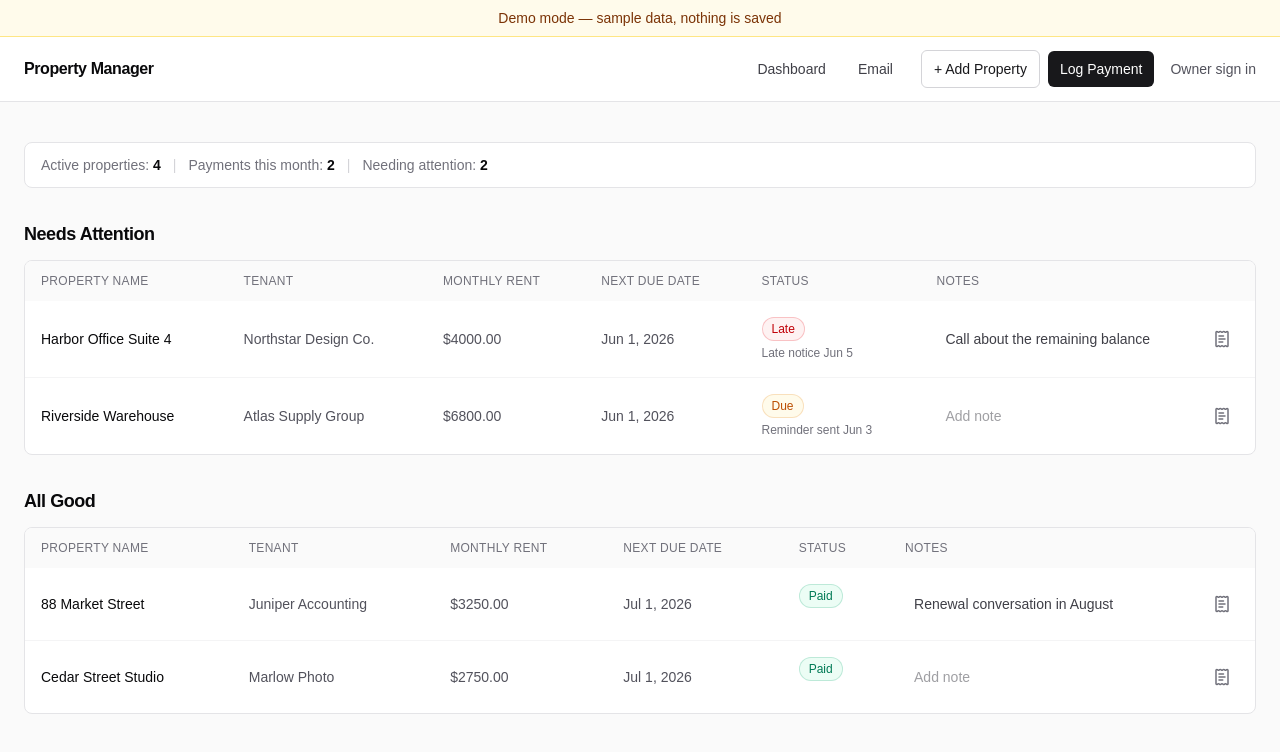
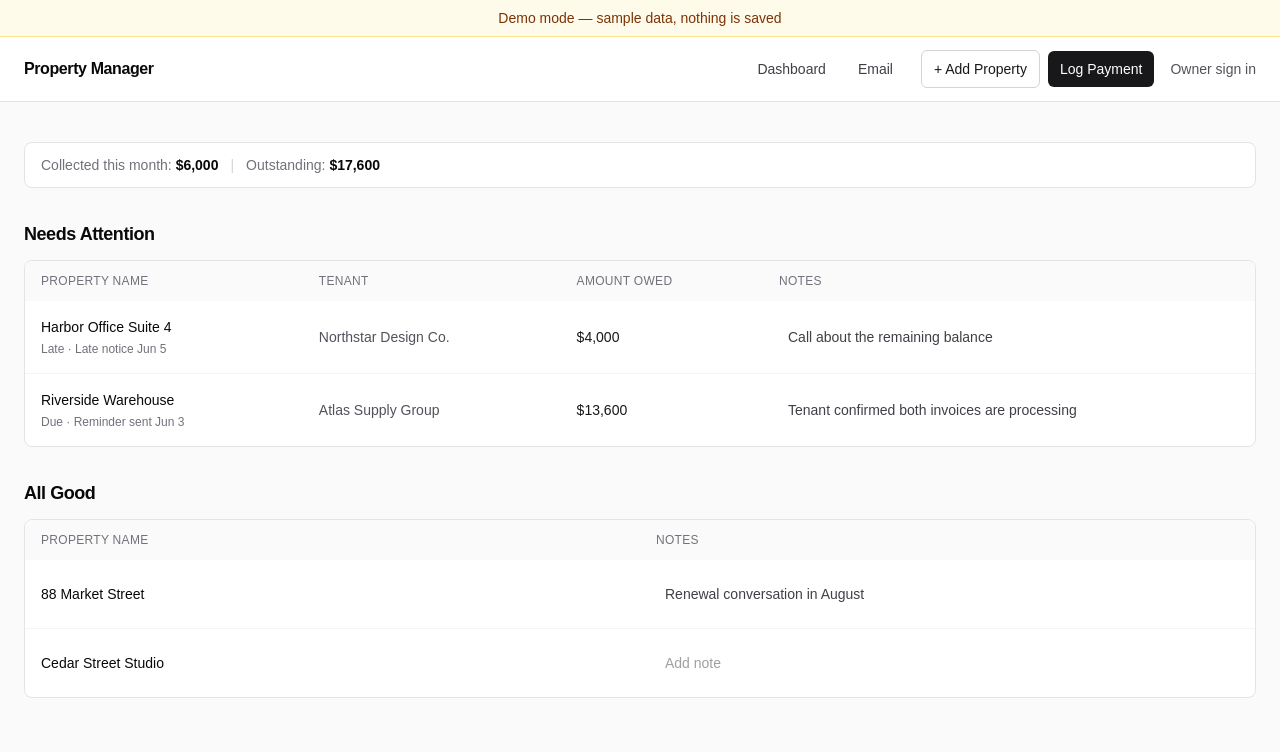
Before and after one commit to naubin4-png/property-management-app, a Next.js app: page /demo in a window 1280 px wide. Shown: the top 752 px of the page. Built offline with nearby package versions, Linux system fonts and the light colour scheme.

Commit message:
feat: simplify dashboard to money-first layout

```diff
--- a/components/dashboard-view.tsx
+++ b/components/dashboard-view.tsx
@@ -1,28 +1,17 @@
 "use client";
 
-import { ReceiptText } from "lucide-react";
 import Link from "next/link";
 import { useState, useTransition } from "react";
 
 import { saveDashboardNote } from "@/app/(dashboard)/dashboard/actions";
 import type { DashboardProperty, DashboardStatus } from "@/lib/dashboard";
-import { formatMoney, formatMonth } from "@/lib/lease-math";
-import { cn } from "@/lib/utils";
 
 export type DashboardSummary = {
-  activeProperties: number;
-  paymentsThisMonth: number;
-  needingAttention: number;
+  collectedThisMonthCents: number;
+  outstandingCents: number;
 };
 
 type DashboardViewProperty = DashboardProperty;
-
-const statusStyles: Record<DashboardStatus, string> = {
-  PAID: "bg-emerald-50 text-emerald-700 ring-emerald-600/20",
-  DUE: "bg-amber-50 text-amber-700 ring-amber-600/20",
-  LATE: "bg-red-50 text-red-700 ring-red-600/20",
-  NO_LEASE: "bg-zinc-100 text-zinc-600 ring-zinc-500/20",
-};
 
 const statusLabels: Record<DashboardStatus, string> = {
   PAID: "Paid",
@@ -31,32 +20,49 @@ const statusLabels: Record<DashboardStatus, string> = {
   NO_LEASE: "No Lease",
 };
 
-function StatusChip({ status }: { status: DashboardStatus }) {
+function formatCurrency(cents: number) {
+  return new Intl.NumberFormat("en-US", {
+    style: "currency",
+    currency: "USD",
+    minimumFractionDigits: cents % 100 === 0 ? 0 : 2,
+    maximumFractionDigits: 2,
+  }).format(cents / 100);
+}
+
+function propertyName(
+  property: DashboardViewProperty,
+  propertyBaseHref: string | null,
+) {
+  if (!propertyBaseHref) {
+    return property.name;
+  }
+
   return (
-    <span
-      className={cn(
-        "inline-flex rounded-full px-2.5 py-1 text-xs font-medium ring-1 ring-inset",
-        statusStyles[status],
-      )}
+    <Link
+      className="hover:underline"
+      href={`${propertyBaseHref}/${property.id}`}
     >
-      {statusLabels[status]}
-    </span>
+      {property.name}
+    </Link>
   );
 }
 
-function RecentEmail({ property }: { property: DashboardViewProperty }) {
-  if (!property.latestEmail) {
-    return null;
-  }
+function AttentionStatus({ property }: { property: DashboardViewProperty }) {
+  const email = property.latestEmail
+    ? ` · ${property.latestEmail.label} ${property.latestEmail.sentAt.toLocaleDateString(
+        "en-US",
+        {
+          month: "short",
+          day: "numeric",
+          timeZone: "UTC",
+        },
+      )}`
+    : "";
 
   return (
-    <p className="mt-1 text-xs text-zinc-500">
-      {property.latestEmail.label}{" "}
-      {property.latestEmail.sentAt.toLocaleDateString("en-US", {
-        month: "short",
-        day: "numeric",
-        timeZone: "UTC",
-      })}
+    <p className="mt-1 text-xs font-normal text-zinc-500">
+      {statusLabels[property.status]}
+      {email}
     </p>
   );
 }
@@ -96,28 +102,23 @@ function DashboardNote({
   );
 }
 
-export function StatCards({ summary }: { summary: DashboardSummary }) {
+export function MoneyBar({ summary }: { summary: DashboardSummary }) {
   return (
     <section className="rounded-lg border border-zinc-200 bg-white px-4 py-3 text-sm text-zinc-700">
-      <div className="flex flex-col gap-2 sm:flex-row sm:flex-wrap sm:items-center sm:gap-0">
+      <div className="flex flex-col gap-2 sm:flex-row sm:items-center sm:gap-0">
         <span>
-          <span className="font-medium text-zinc-500">Active properties:</span>{" "}
+          <span className="font-medium text-zinc-500">
+            Collected this month:
+          </span>{" "}
           <span className="font-semibold text-zinc-950">
-            {summary.activeProperties}
+            {formatCurrency(summary.collectedThisMonthCents)}
           </span>
         </span>
         <span className="hidden px-3 text-zinc-300 sm:inline">|</span>
         <span>
-          <span className="font-medium text-zinc-500">Payments this month:</span>{" "}
+          <span className="font-medium text-zinc-500">Outstanding:</span>{" "}
           <span className="font-semibold text-zinc-950">
-            {summary.paymentsThisMonth}
-          </span>
-        </span>
-        <span className="hidden px-3 text-zinc-300 sm:inline">|</span>
-        <span>
-          <span className="font-medium text-zinc-500">Needing attention:</span>{" "}
-          <span className="font-semibold text-zinc-950">
-            {summary.needingAttention}
+            {formatCurrency(summary.outstandingCents)}
           </span>
         </span>
       </div>
@@ -125,54 +126,12 @@ export function StatCards({ summary }: { summary: DashboardSummary }) {
   );
 }
 
-function PaymentAction({
-  property,
-  onLogPayment,
-}: {
-  property: DashboardViewProperty;
-  onLogPayment?: (propertyId?: string) => void;
-}) {
-  if (!property.hasActiveLease) {
-    return null;
-  }
-
-  if (onLogPayment) {
-    return (
-      <button
-        aria-label={`Log payment for ${property.name}`}
-        className="mt-4 inline-flex h-10 items-center gap-2 rounded-md border border-zinc-300 px-3 text-sm font-medium text-zinc-800 md:mt-0 md:border-0 md:p-2 md:text-zinc-500 md:hover:bg-zinc-100 md:hover:text-zinc-900"
-        onClick={() => onLogPayment(property.id)}
-        type="button"
-      >
-        <ReceiptText aria-hidden="true" size={18} />
-        <span className="md:hidden">Log Payment</span>
-      </button>
-    );
-  }
-
-  return (
-    <Link
-      aria-label={`Log payment for ${property.name}`}
-      className="mt-4 inline-flex h-10 items-center gap-2 rounded-md border border-zinc-300 px-3 text-sm font-medium text-zinc-800 md:mt-0 md:border-0 md:p-2 md:text-zinc-500 md:hover:bg-zinc-100 md:hover:text-zinc-900"
-      href={`/?logPayment=1&propertyId=${property.id}`}
-      onClick={(event) => event.stopPropagation()}
-    >
-      <ReceiptText aria-hidden="true" size={18} />
-      <span className="md:hidden">Log Payment</span>
-    </Link>
-  );
-}
-
-function PropertySection({
+function NeedsAttentionSection({
   properties,
-  title,
-  onLogPayment,
   onSaveNote,
   propertyBaseHref,
 }: {
   properties: DashboardViewProperty[];
-  title: string;
-  onLogPayment?: (propertyId?: string) => void;
   onSaveNote?: (leaseId: string, note: string) => Promise<void> | void;
   propertyBaseHref: string | null;
 }) {
@@ -182,7 +141,9 @@ function PropertySection({
 
   return (
     <section>
-      <h2 className="text-lg font-semibold tracking-tight text-zinc-950">{title}</h2>
+      <h2 className="text-lg font-semibold tracking-tight text-zinc-950">
+        Needs Attention
+      </h2>
 
       <div className="mt-3 hidden overflow-hidden rounded-lg border border-zinc-200 bg-white md:block">
         <table className="w-full border-collapse text-left text-sm">
@@ -190,9 +151,7 @@ function PropertySection({
             <tr>
               <th className="px-4 py-3 font-medium">Property Name</th>
               <th className="px-4 py-3 font-medium">Tenant</th>
-              <th className="px-4 py-3 font-medium">Monthly Rent</th>
-              <th className="px-4 py-3 font-medium">Next Due Date</th>
-              <th className="px-4 py-3 font-medium">Status</th>
+              <th className="px-4 py-3 font-medium">Amount Owed</th>
               <th className="px-4 py-3 font-medium">Notes</th>
             </tr>
           </thead>
@@ -200,43 +159,17 @@ function PropertySection({
             {properties.map((property) => (
               <tr className="hover:bg-zinc-50" key={property.id}>
                 <td className="px-4 py-4 font-medium text-zinc-950">
-                  {propertyBaseHref ? (
-                    <Link
-                      className="hover:underline"
-                      href={`${propertyBaseHref}/${property.id}`}
-                    >
-                      {property.name}
-                    </Link>
-                  ) : (
-                    property.name
-                  )}
+                  {propertyName(property, propertyBaseHref)}
+                  <AttentionStatus property={property} />
                 </td>
                 <td className="px-4 py-4 text-zinc-600">
                   {property.tenantName ?? "-"}
                 </td>
-                <td className="px-4 py-4 text-zinc-600">
-                  {property.rentCents === null
-                    ? "-"
-                    : `$${formatMoney(property.rentCents)}`}
+                <td className="px-4 py-4 font-medium text-zinc-900">
+                  {formatCurrency(property.amountOwedCents)}
                 </td>
-                <td className="px-4 py-4 text-zinc-600">
-                  {property.nextDueDate ? formatMonth(property.nextDueDate) : "-"}
-                </td>
-                <td className="px-4 py-4 align-top">
-                  <StatusChip status={property.status} />
-                  <RecentEmail property={property} />
-                </td>
-                <td className="px-4 py-4">
-                  <div className="flex items-center gap-2">
-                    <DashboardNote
-                      onSaveNote={onSaveNote}
-                      property={property}
-                    />
-                    <PaymentAction
-                      onLogPayment={onLogPayment}
-                      property={property}
-                    />
-                  </div>
+                <td className="w-2/5 px-4 py-4">
+                  <DashboardNote onSaveNote={onSaveNote} property={property} />
                 </td>
               </tr>
             ))}
@@ -247,45 +180,24 @@ function PropertySection({
       <div className="mt-3 space-y-3 md:hidden">
         {properties.map((property) => (
           <div
-            className="w-full rounded-lg border border-zinc-200 bg-white p-4 text-left shadow-sm"
+            className="rounded-lg border border-zinc-200 bg-white p-4 shadow-sm"
             key={property.id}
           >
-            <div className="flex items-start justify-between gap-4">
-              <div>
-                <p className="font-medium text-zinc-950">
-                  {propertyBaseHref ? (
-                    <Link
-                      className="hover:underline"
-                      href={`${propertyBaseHref}/${property.id}`}
-                    >
-                      {property.name}
-                    </Link>
-                  ) : (
-                    property.name
-                  )}
-                </p>
-                <p className="mt-1 text-sm text-zinc-600">
-                  {property.tenantName ?? "No tenant"}
-                </p>
-              </div>
-              <div className="text-right">
-                <StatusChip status={property.status} />
-                <RecentEmail property={property} />
-              </div>
-            </div>
+            <p className="font-medium text-zinc-950">
+              {propertyName(property, propertyBaseHref)}
+            </p>
+            <AttentionStatus property={property} />
             <dl className="mt-4 grid grid-cols-2 gap-3 text-sm">
               <div>
-                <dt className="text-zinc-500">Monthly rent</dt>
+                <dt className="text-zinc-500">Tenant</dt>
                 <dd className="mt-1 font-medium text-zinc-900">
-                  {property.rentCents === null
-                    ? "-"
-                    : `$${formatMoney(property.rentCents)}`}
+                  {property.tenantName ?? "-"}
                 </dd>
               </div>
               <div>
-                <dt className="text-zinc-500">Next due</dt>
+                <dt className="text-zinc-500">Amount owed</dt>
                 <dd className="mt-1 font-medium text-zinc-900">
-                  {property.nextDueDate ? formatMonth(property.nextDueDate) : "-"}
+                  {formatCurrency(property.amountOwedCents)}
                 </dd>
               </div>
             </dl>
@@ -295,7 +207,70 @@ function PropertySection({
               </p>
               <DashboardNote onSaveNote={onSaveNote} property={property} />
             </div>
-            <PaymentAction onLogPayment={onLogPayment} property={property} />
+          </div>
+        ))}
+      </div>
+    </section>
+  );
+}
+
+function AllGoodSection({
+  properties,
+  onSaveNote,
+  propertyBaseHref,
+}: {
+  properties: DashboardViewProperty[];
+  onSaveNote?: (leaseId: string, note: string) => Promise<void> | void;
+  propertyBaseHref: string | null;
+}) {
+  if (properties.length === 0) {
+    return null;
+  }
+
+  return (
+    <section>
+      <h2 className="text-lg font-semibold tracking-tight text-zinc-950">
+        All Good
+      </h2>
+
+      <div className="mt-3 hidden overflow-hidden rounded-lg border border-zinc-200 bg-white md:block">
+        <table className="w-full border-collapse text-left text-sm">
+          <thead className="bg-zinc-50 text-xs uppercase tracking-wide text-zinc-500">
+            <tr>
+              <th className="px-4 py-3 font-medium">Property Name</th>
+              <th className="px-4 py-3 font-medium">Notes</th>
+            </tr>
+          </thead>
+          <tbody className="divide-y divide-zinc-100">
+            {properties.map((property) => (
+              <tr className="hover:bg-zinc-50" key={property.id}>
+                <td className="w-1/2 px-4 py-4 font-medium text-zinc-950">
+                  {propertyName(property, propertyBaseHref)}
+                </td>
+                <td className="px-4 py-4">
+                  <DashboardNote onSaveNote={onSaveNote} property={property} />
+                </td>
+              </tr>
+            ))}
+          </tbody>
+        </table>
+      </div>
+
+      <div className="mt-3 space-y-3 md:hidden">
+        {properties.map((property) => (
+          <div
+            className="rounded-lg border border-zinc-200 bg-white p-4 shadow-sm"
+            key={property.id}
+          >
+            <p className="font-medium text-zinc-950">
+              {propertyName(property, propertyBaseHref)}
+            </p>
+            <div className="mt-4">
+              <p className="mb-1 text-xs font-medium uppercase tracking-wide text-zinc-500">
+                Notes
+              </p>
+              <DashboardNote onSaveNote={onSaveNote} property={property} />
+            </div>
           </div>
         ))}
       </div>
@@ -306,31 +281,25 @@ function PropertySection({
 export function PropertyTable({
   needsAttention,
   allGood,
-  onLogPayment,
   onSaveNote,
   propertyBaseHref = "/properties",
 }: {
   needsAttention: DashboardViewProperty[];
   allGood: DashboardViewProperty[];
-  onLogPayment?: (propertyId?: string) => void;
   onSaveNote?: (leaseId: string, note: string) => Promise<void> | void;
   propertyBaseHref?: string | null;
 }) {
   return (
     <div className="space-y-8">
-      <PropertySection
-        onLogPayment={onLogPayment}
+      <NeedsAttentionSection
         onSaveNote={onSaveNote}
         properties={needsAttention}
         propertyBaseHref={propertyBaseHref}
-        title="Needs Attention"
       />
-      <PropertySection
-        onLogPayment={onLogPayment}
+      <AllGoodSection
         onSaveNote={onSaveNote}
         properties={allGood}
         propertyBaseHref={propertyBaseHref}
-        title="All Good"
       />
     </div>
   );
@@ -341,7 +310,6 @@ export function DashboardView({
   emptyActionHref = "/?addProperty=1",
   needsAttention,
   onAddProperty,
-  onLogPayment,
   onSaveNote,
   propertyBaseHref = "/properties",
   summary,
@@ -350,7 +318,6 @@ export function DashboardView({
   emptyActionHref?: string;
   needsAttention: DashboardViewProperty[];
   onAddProperty?: () => void;
-  onLogPayment?: (propertyId?: string) => void;
   onSaveNote?: (leaseId: string, note: string) => Promise<void> | void;
   propertyBaseHref?: string | null;
   summary: DashboardSummary;
@@ -359,7 +326,7 @@ export function DashboardView({
 
   return (
     <main className="mx-auto max-w-7xl px-4 py-8 sm:px-6 sm:py-10">
-      <StatCards summary={summary} />
+      <MoneyBar summary={summary} />
 
       {!hasProperties ? (
         <section className="mt-8 rounded-xl border border-dashed border-zinc-300 bg-white px-6 py-16 text-center">
@@ -391,7 +358,6 @@ export function DashboardView({
           <PropertyTable
             allGood={allGood}
             needsAttention={needsAttention}
-            onLogPayment={onLogPayment}
             onSaveNote={onSaveNote}
             propertyBaseHref={propertyBaseHref}
           />
--- a/components/demo-experience.tsx
+++ b/components/demo-experience.tsx
@@ -29,6 +29,7 @@ const startingProperties: DashboardProperty[] = [
       label: "Late notice",
       sentAt: new Date("2026-06-05T00:00:00.000Z"),
     },
+    amountOwedCents: 400000,
     creditBalanceCents: 0,
   },
   {
@@ -40,11 +41,12 @@ const startingProperties: DashboardProperty[] = [
     nextDueDate: new Date("2026-06-01T00:00:00.000Z"),
     status: "DUE",
     hasActiveLease: true,
-    dashboardNote: "",
+    dashboardNote: "Tenant confirmed both invoices are processing",
     latestEmail: {
       label: "Reminder sent",
       sentAt: new Date("2026-06-03T00:00:00.000Z"),
     },
+    amountOwedCents: 1360000,
     creditBalanceCents: 50000,
   },
   {
@@ -58,6 +60,7 @@ const startingProperties: DashboardProperty[] = [
     hasActiveLease: true,
     dashboardNote: "Renewal conversation in August",
     latestEmail: null,
+    amountOwedCents: 0,
     creditBalanceCents: 0,
   },
   {
@@ -71,6 +74,7 @@ const startingProperties: DashboardProperty[] = [
     hasActiveLease: true,
     dashboardNote: "",
     latestEmail: null,
+    amountOwedCents: 0,
     creditBalanceCents: 25000,
   },
 ];
@@ -86,6 +90,8 @@ export function DemoExperience() {
     useState<DashboardProperty[]>(startingProperties);
   const [isAddPropertyOpen, setIsAddPropertyOpen] = useState(false);
   const [isPaymentOpen, setIsPaymentOpen] = useState(false);
+  const [collectedThisMonthCents, setCollectedThisMonthCents] =
+    useState(600000);
   const [selectedPropertyId, setSelectedPropertyId] = useState<
     string | undefined
   >();
@@ -107,14 +113,13 @@ export function DemoExperience() {
   );
   const summary = useMemo(
     () => ({
-      activeProperties: properties.filter((property) => property.hasActiveLease)
-        .length,
-      paymentsThisMonth: properties.filter(
-        (property) => property.status === "PAID",
-      ).length,
-      needingAttention: needsAttention.length,
+      collectedThisMonthCents,
+      outstandingCents: properties.reduce(
+        (total, property) => total + property.amountOwedCents,
+        0,
+      ),
     }),
-    [needsAttention.length, properties],
+    [collectedThisMonthCents, properties],
   );
 
   function openPayment(propertyId?: string) {
@@ -138,14 +143,21 @@ export function DemoExperience() {
 
         const availableCents = amountCents + property.creditBalanceCents;
         const monthsCovered = Math.floor(availableCents / property.rentCents);
+        const amountAppliedCents = Math.min(
+          monthsCovered * property.rentCents,
+          property.amountOwedCents,
+        );
+        const amountOwedCents = property.amountOwedCents - amountAppliedCents;
         return {
           ...property,
           nextDueDate: nextMonth(property.nextDueDate, monthsCovered),
-          status: monthsCovered > 0 ? "PAID" : property.status,
+          status: amountOwedCents === 0 ? "PAID" : property.status,
+          amountOwedCents,
           creditBalanceCents: availableCents % property.rentCents,
         };
       }),
     );
+    setCollectedThisMonthCents((current) => current + amountCents);
     setIsPaymentOpen(false);
   }
 
@@ -164,6 +176,7 @@ export function DemoExperience() {
         hasActiveLease: true,
         dashboardNote: "",
         latestEmail: null,
+        amountOwedCents: input.rentCents,
         creditBalanceCents: 0,
       },
     ]);
@@ -186,7 +199,6 @@ export function DemoExperience() {
         allGood={allGood}
         needsAttention={needsAttention}
         onAddProperty={() => setIsAddPropertyOpen(true)}
-        onLogPayment={openPayment}
         onSaveNote={(leaseId, note) => {
           setProperties((current) =>
             current.map((property) =>
```
Also changed, not shown: lib/dashboard.ts (+25 -9 lines).
